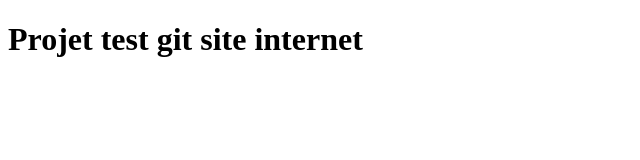
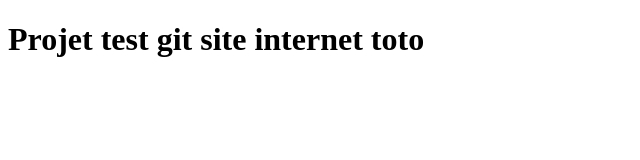
Before and after one commit to abhija77/projet-test, a plain HTML site: page index.html in a window 1280 px wide. Shown: the full height of the page, 0-640 px from the left. Drawn offline with Linux system fonts and the light colour scheme.

Commit message:
Update index.html

```diff
--- a/index.html
+++ b/index.html
@@ -8,7 +8,7 @@
 </head>
 <body>
     <h1>
-        Projet test git site internet
+        Projet test git site internet toto
     </h1>
 </body>
 </html>
```
